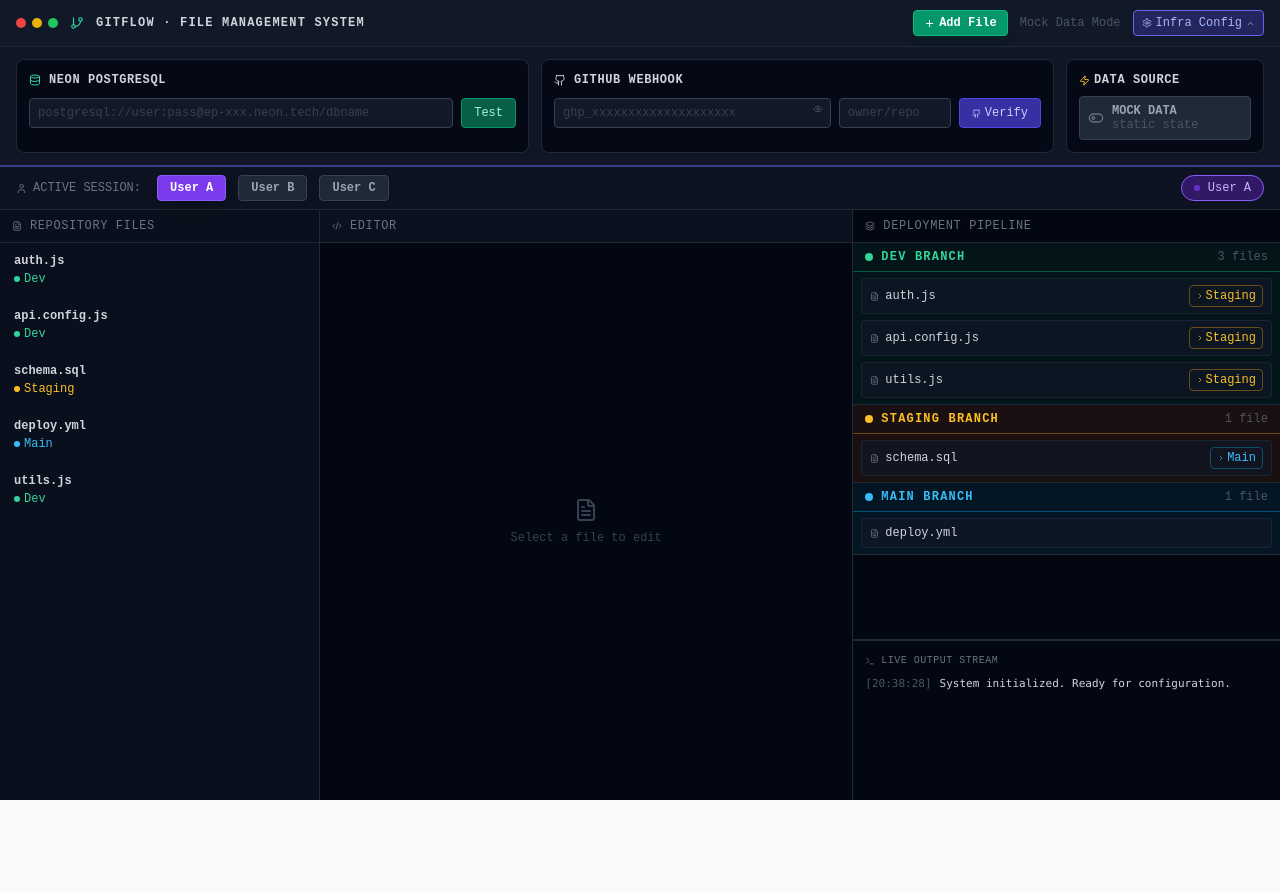
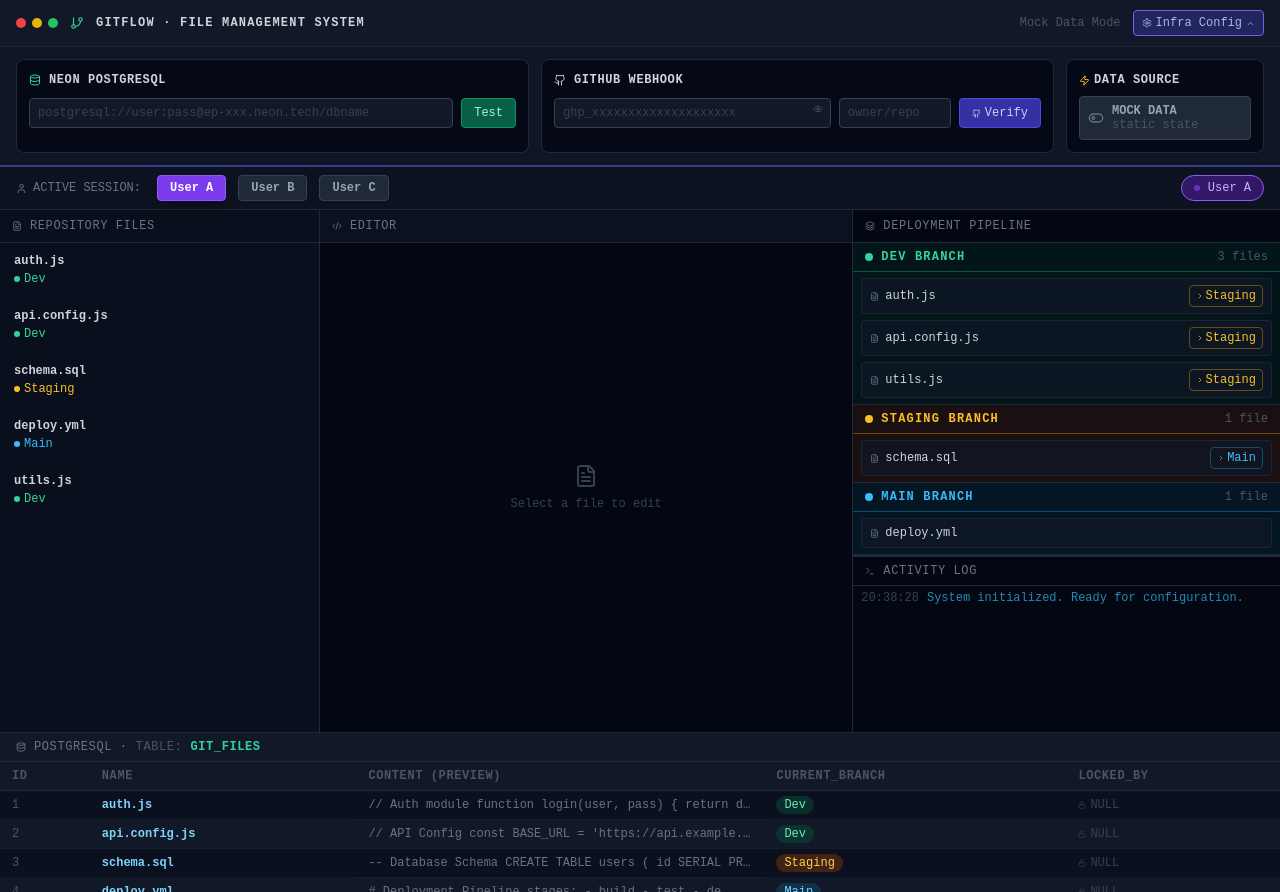
Before and after one commit to RazaRH17/gitflow-production-system, a Next.js app: page / in a window 1280 px wide. Before the commit the page ends 800 px from the top, so only its background shows below. Built offline with nearby package versions, Linux system fonts and the light colour scheme.

Commit message:
Update page.tsx

```diff
--- a/app/page.tsx
+++ b/app/page.tsx
@@ -6,7 +6,7 @@
   GitBranch, Lock, Unlock, User, FileText, Save, Database,
   Terminal, AlertTriangle, ChevronRight, Code2, Layers,
   Settings, ChevronDown, ChevronUp, Github, ToggleLeft, ToggleRight,
-  CheckCircle2, XCircle, Loader2, Eye, EyeOff, Zap, Radio, Copy, Check, Plus,
+  CheckCircle2, XCircle, Loader2, Eye, EyeOff, Zap, Radio, Copy, Check,
 } from "lucide-react";
 import type { GitFile, Branch, GitPushResponse, StepResult } from "@/lib/types";
 
@@ -22,7 +22,7 @@
 };
 
 const BRANCH_META: Record<Branch, { label: string; color: string; border: string; bg: string; badge: string; dot: string }> = {
-  dev:      { label: "Dev",      color: "text-emerald-400", border: "border-emerald-500/40", bg: "bg-emerald-900/20", badge: "bg-emerald-900/50 text-emerald-300", dot: "bg-emerald-400" },
+  dev:     { label: "Dev",     color: "text-emerald-400", border: "border-emerald-500/40", bg: "bg-emerald-900/20", badge: "bg-emerald-900/50 text-emerald-300", dot: "bg-emerald-400" },
   staging: { label: "Staging", color: "text-amber-400",   border: "border-amber-500/40",   bg: "bg-amber-900/20",   badge: "bg-amber-900/50 text-amber-300",   dot: "bg-amber-400"   },
   main:    { label: "Main",    color: "text-sky-400",     border: "border-sky-500/40",     bg: "bg-sky-900/20",     badge: "bg-sky-900/50 text-sky-300",     dot: "bg-sky-400"     },
 };
@@ -30,10 +30,10 @@
 const BRANCH_ORDER: Branch[] = ["dev", "staging", "main"];
 
 const MOCK_FILES: GitFile[] = [
-  { id: 1, name: "auth.js",       content: "// Auth module\nfunction login(user, pass) {\n  return db.verify(user, pass);\n}",                                current_branch: "dev",     locked_by: null, sha: null, created_at: "", updated_at: "" },
-  { id: 2, name: "api.config.js", content: "// API Config\nconst BASE_URL = 'https://api.example.com';\nconst TIMEOUT = 5000;",                               current_branch: "dev",     locked_by: null, sha: null, created_at: "", updated_at: "" },
-  { id: 3, name: "schema.sql",    content: "-- Database Schema\nCREATE TABLE users (\n  id SERIAL PRIMARY KEY,\n  email VARCHAR(255)\n);",                   current_branch: "staging", locked_by: null, sha: null, created_at: "", updated_at: "" },
-  { id: 4, name: "deploy.yml",    content: "# Deployment Pipeline\nstages:\n  - build\n  - test\n  - deploy",                                               current_branch: "main",    locked_by: null, sha: null, created_at: "", updated_at: "" },
+  { id: 1, name: "auth.js",       content: "// Auth module\nfunction login(user, pass) {\n  return db.verify(user, pass);\n}",                                                current_branch: "dev",     locked_by: null, sha: null, created_at: "", updated_at: "" },
+  { id: 2, name: "api.config.js", content: "// API Config\nconst BASE_URL = 'https://api.example.com';\nconst TIMEOUT = 5000;",                                             current_branch: "dev",     locked_by: null, sha: null, created_at: "", updated_at: "" },
+  { id: 3, name: "schema.sql",    content: "-- Database Schema\nCREATE TABLE users (\n  id SERIAL PRIMARY KEY,\n  email VARCHAR(255)\n);",                                   current_branch: "staging", locked_by: null, sha: null, created_at: "", updated_at: "" },
+  { id: 4, name: "deploy.yml",    content: "# Deployment Pipeline\nstages:\n  - build\n  - test\n  - deploy",                                                               current_branch: "main",    locked_by: null, sha: null, created_at: "", updated_at: "" },
   { id: 5, name: "utils.js",      content: "// Utility Functions\nconst formatDate = (d) => d.toISOString();\nconst slugify = (s) => s.toLowerCase().replace(/ /g,'-');",   current_branch: "dev",     locked_by: null, sha: null, created_at: "", updated_at: "" },
 ];
 
@@ -50,11 +50,6 @@
   const [activeUser, setActiveUser] = useState<ActiveUser>("User A");
   const [selectedId, setSelectedId] = useState<number | null>(null);
   const [editorContent, setEditorContent] = useState("");
-
-  // Add New File States
-  const [isModalOpen, setIsModalOpen] = useState(false);
-  const [newFileName, setNewFileName] = useState("");
-  const [newFileContent, setNewFileContent] = useState("");
 
   // infra config
   const [infraOpen, setInfraOpen] = useState(true);
@@ -103,6 +98,7 @@
 
   // ── file selection ────────────────────────────────────────────────────────
   const selectFile = async (file: GitFile) => {
+    // Release any lock the active user holds on another file
     setFiles(prev => prev.map(f => f.locked_by === activeUser && f.id !== file.id ? { ...f, locked_by: null } : f));
 
     if (file.locked_by && file.locked_by !== activeUser) {
@@ -170,32 +166,6 @@
     addLog(`${activeUser} promoted "${file.name}" ${BRANCH_META[file.current_branch].label} → ${BRANCH_META[toBranch].label}.`, "success");
   };
 
-  // ── add new file action ───────────────────────────────────────────────────
-  const handleAddFile = (e: React.FormEvent) => {
-    e.preventDefault();
-    if (!newFileName.trim()) return;
-
-    const formattedName = newFileName.trim().replace(/\s+/g, "-");
-    const newFile: GitFile = {
-      id: Date.now(),
-      name: formattedName.includes(".") ? formattedName : `${formattedName}.js`,
-      content: newFileContent || "// New file template initialized",
-      current_branch: "dev",
-      locked_by: null,
-      sha: null,
-      created_at: new Date().toISOString(),
-      updated_at: new Date().toISOString()
-    };
-
-    setFiles(prev => [...prev, newFile]);
-    addLog(`✓ Created new file "${newFile.name}" on branch [Dev]`, "success");
-
-    // reset states
-    setNewFileName("");
-    setNewFileContent("");
-    setIsModalOpen(false);
-  };
-
   // ── infra actions ──────────────────────────────────────────────────────────
   const testDb = () => {
     if (!neonConn) { addLog("Neon connection string is empty.", "error"); return; }
@@ -229,6 +199,7 @@
       return;
     }
 
+    // Build request payload
     const requestBody = {
       fileId: selectedFile.id,
       fileName: selectedFile.name,
@@ -257,6 +228,7 @@
 
       const data: GitPushResponse = await res.json();
 
+      // Stream steps into terminal with artificial delay for visual effect
       data.steps.forEach((step, i) => {
         setTimeout(() => {
           setTermLines(prev => [...prev, { ...step, ts: ts() }]);
@@ -313,11 +285,6 @@
           {loading && <Loader2 size={12} className="text-sky-400 animate-spin" />}
         </div>
         <div className="flex items-center gap-3">
-          {/* Action Button for adding file */}
-          <button onClick={() => setIsModalOpen(true)}
-            className="flex items-center gap-1 px-2.5 py-1 rounded text-xs bg-emerald-600 hover:bg-emerald-500 text-white font-bold transition-all border border-emerald-500 shadow-md shadow-emerald-950/50">
-            <Plus size={11} /> Add File
-          </button>
           <span className="text-gray-600 text-xs">{useLive ? "REST API Mode" : "Mock Data Mode"}</span>
           <button onClick={() => setInfraOpen(o => !o)}
             className={`flex items-center gap-1 px-2 py-1 rounded text-xs border transition-all ${infraOpen ? "bg-indigo-900/60 border-indigo-500 text-indigo-300" : "bg-gray-800 border-gray-700 text-gray-400 hover:border-gray-500"}`}>
@@ -584,78 +551,63 @@
             })}
           </div>
 
-          {/* Logs Panel */}
-          <div className="bg-gray-950 p-3 h-40 border-t border-gray-800 flex flex-col overflow-hidden">
-            <div className="text-gray-500 text-[10px] uppercase tracking-wider mb-2 flex items-center gap-1.5">
-              <Terminal size={10} /> Live Output Stream
+          {/* Activity Log */}
+          <div className="h-44 flex flex-col border-t border-gray-800 bg-gray-950">
+            <div className="px-3 py-1.5 border-b border-gray-800 text-gray-500 text-xs uppercase tracking-wider flex items-center gap-2">
+              <Terminal size={10} /> Activity Log
             </div>
-            <div className="flex-1 overflow-y-auto space-y-1 text-gray-400 font-mono text-[11px]">
-              {logs.map((log, i) => (
-                <div key={i} className="flex gap-2">
-                  <span className="text-gray-600">[{log.time}]</span>
-                  <span className={log.type === "success" ? "text-emerald-400" : log.type === "error" ? "text-red-400" : log.type === "warn" ? "text-amber-400" : "text-gray-300"}>
-                    {log.msg}
-                  </span>
-                </div>
-              ))}
+            <div className="flex-1 overflow-y-auto px-2 py-1">
+              {logs.map((log, i) => {
+                const col = log.type === "success" ? "text-emerald-400" : log.type === "error" ? "text-red-400" : log.type === "warn" ? "text-amber-400" : log.type === "system" ? "text-sky-400/70" : "text-gray-400";
+                return (
+                  <div key={i} className="flex gap-2 text-xs mb-0.5">
+                    <span className="text-gray-700 flex-shrink-0">{log.time}</span>
+                    <span className={col}>{log.msg}</span>
+                  </div>
+                );
+              })}
             </div>
           </div>
         </div>
-
       </div>
 
-      {/* DYNAMIC MODAL POPUP FOR ADD NEW FILE */}
-      {isModalOpen && (
-        <div className="fixed inset-0 bg-gray-950/80 backdrop-blur-sm flex items-center justify-center z-50 p-4 transition-all duration-200">
-          <div className="bg-gray-900 border border-gray-800 w-full max-w-md rounded-xl p-5 shadow-2xl relative" style={{ fontFamily: "'Fira Code', monospace" }}>
-            <h3 className="text-sm font-bold text-gray-100 mb-1 flex items-center gap-2 uppercase tracking-wider">
-              <Plus size={14} className="text-emerald-400" /> Create New Repository File
-            </h3>
-            <p className="text-[11px] text-gray-500 mb-4">File will be added into the [Dev] branch pipeline automatically.</p>
-
-            <form onSubmit={handleAddFile} className="space-y-4">
-              <div>
-                <label className="block text-[10px] uppercase text-gray-400 mb-1 font-bold tracking-wider">File Name</label>
-                <input
-                  type="text"
-                  required
-                  placeholder="e.g., billing-route.js, schema-v2.sql"
-                  value={newFileName}
-                  onChange={(e) => setNewFileName(e.target.value)}
-                  className="w-full bg-gray-950 border border-gray-700 rounded p-2 text-xs text-gray-200 focus:outline-none focus:border-indigo-500 transition-all font-mono"
-                />
-              </div>
-
-              <div>
-                <label className="block text-[10px] uppercase text-gray-400 mb-1 font-bold tracking-wider">File Content / Code</label>
-                <textarea
-                  rows={6}
-                  placeholder="// Write mock js functions, configs, or queries here..."
-                  value={newFileContent}
-                  onChange={(e) => setNewFileContent(e.target.value)}
-                  className="w-full bg-gray-950 border border-gray-700 rounded p-2 text-xs text-emerald-400 focus:outline-none focus:border-indigo-500 transition-all font-mono resize-none leading-relaxed"
-                />
-              </div>
-
-              <div className="flex gap-2 justify-end pt-2">
-                <button
-                  type="button"
-                  onClick={() => setIsModalOpen(false)}
-                  className="px-3 py-1.5 border border-gray-700 bg-gray-800 hover:bg-gray-700 text-gray-400 rounded text-xs transition-all"
-                >
-                  Cancel
-                </button>
-                <button
-                  type="submit"
-                  className="px-3 py-1.5 bg-emerald-600 hover:bg-emerald-500 text-white font-bold rounded text-xs shadow-md transition-all border border-emerald-500"
-                >
-                  Create File
-                </button>
-              </div>
-            </form>
-          </div>
+      {/* DB Table */}
+      <div className="bg-gray-900 border-t border-gray-800" style={{ maxHeight: 170 }}>
+        <div className="px-4 py-1.5 border-b border-gray-800 text-gray-500 text-xs uppercase tracking-wider flex items-center gap-2">
+          <Database size={10} /> PostgreSQL ·<span className="text-gray-600">table:</span> <span className="text-emerald-400 font-bold">git_files</span>
+          {useLive && <span className="ml-2 text-emerald-400/60 text-xs flex items-center gap-1"><Radio size={8} className="animate-pulse" /> live sync</span>}
         </div>
-      )}
+        <div className="overflow-x-auto overflow-y-auto" style={{ maxHeight: 130 }}>
+          <table className="w-full text-xs border-collapse">
+            <thead className="sticky top-0 bg-gray-900 z-10">
+              <tr className="text-gray-600 uppercase tracking-wider">
+                {["id", "name", "content (preview)", "current_branch", "locked_by"].map(h => (
+                  <th key={h} className="px-3 py-1.5 text-left border-b border-gray-800 font-semibold whitespace-nowrap">{h}</th>
+                ))}
+              </tr>
+            </thead>
+            <tbody>
+              {files.map((f, i) => {
+                const bc = BRANCH_META[f.current_branch];
+                const lc = f.locked_by ? USER_COLORS[f.locked_by as ActiveUser] : null;
+                return (
+                  <tr key={f.id} className={`border-b border-gray-800/40 ${i % 2 === 0 ? "bg-gray-950/40" : ""} hover:bg-gray-800/30`}>
+                    <td className="px-3 py-1.5 text-gray-600">{f.id}</td>
+                    <td className="px-3 py-1.5 text-sky-300 font-semibold whitespace-nowrap">{f.name}</td>
+                    <td className="px-3 py-1.5 text-gray-500 truncate" style={{ maxWidth: 180 }}>{f.content.replace(/\n/g, " ").slice(0, 55)}…</td>
+                    <td className="px-3 py-1.5"><span className={`px-2 py-0.5 rounded-full text-xs ${bc.badge}`}>{bc.label}</span></td>
+                    <td className="px-3 py-1.5">
+                      {f.locked_by && lc
+                        ? <span className={`px-2 py-0.5 rounded-full text-xs flex items-center gap-1 w-fit ${lc.badge}`}><Lock size={8} />{f.locked_by}</span>
+                        : <span className="text-gray-700 flex items-center gap-1"><Unlock size={8} /> NULL</span>}
+                    </td>
+                  </tr>
+                );
+              })}
+            </tbody>
+          </table>
+        </div>
+      </div>
     </div>
   );
 }
```
